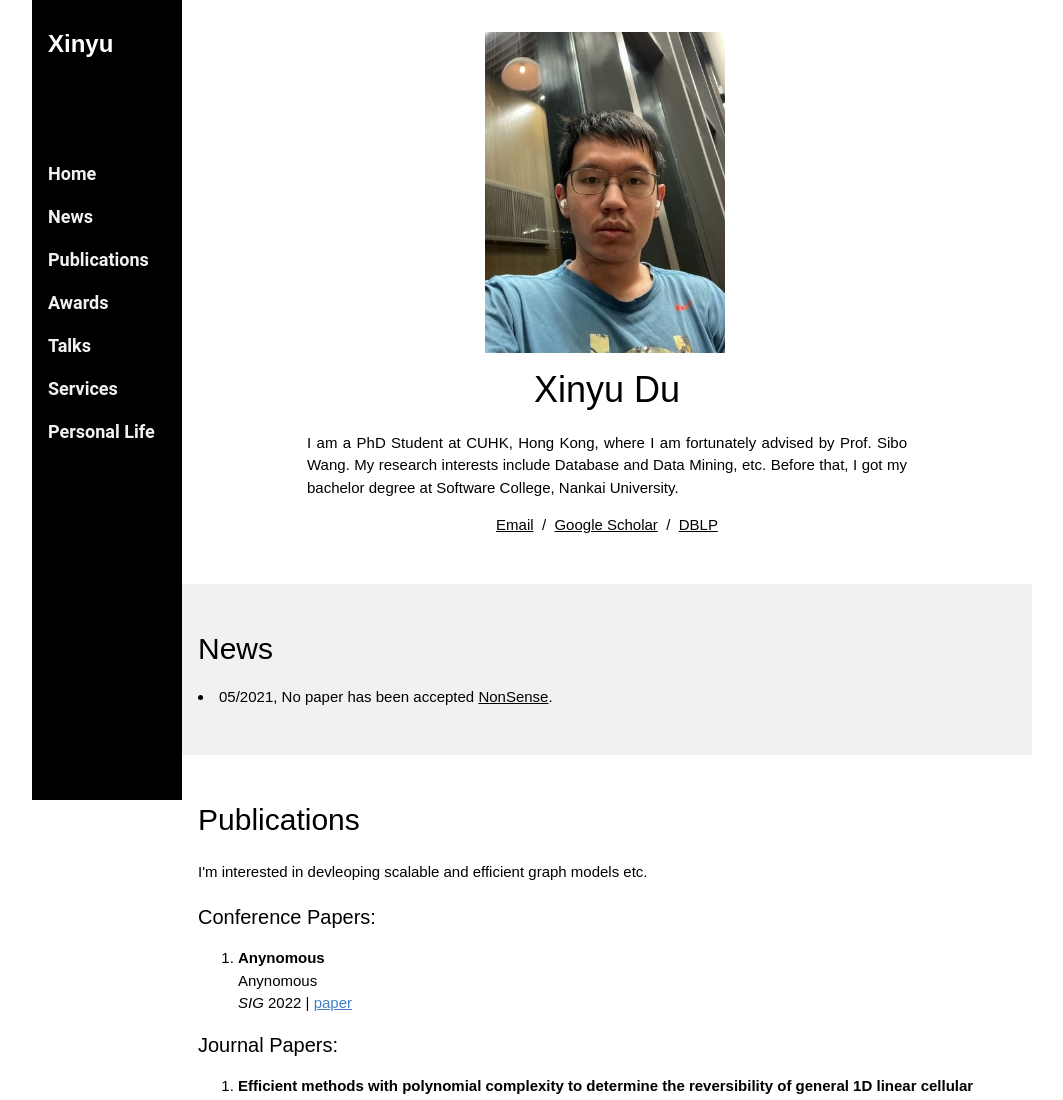
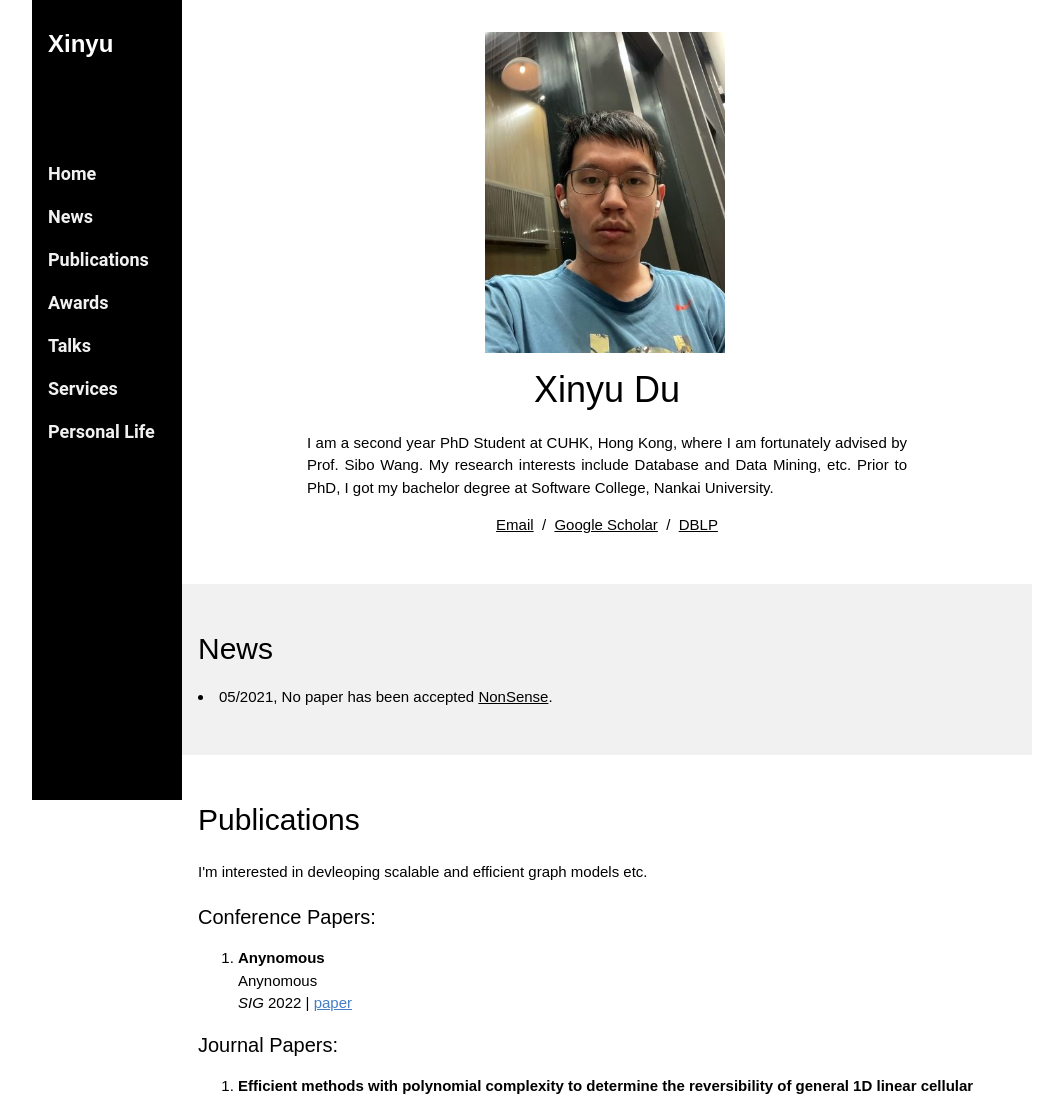
Before and after one commit to DoThingYo/DoThingYo.github.io, a plain HTML site: page index.html in a window 1280 px wide. Shown: the top 1100 px of the page, without its empty margins (108-1171 px from the left). Drawn offline with Linux system fonts and the light colour scheme.

Commit message:
some words

```diff
--- a/index.html
+++ b/index.html
@@ -93,12 +93,13 @@
   <div class="w3-hide-large" style="margin-top:83px"></div>
 
 <!-- The Home Section -->
+
     <div class="w3-container w3-center w3-padding-32" id="home">
       <img style="width: 60%;max-width: 240px" alt="profile photo" src="images/IMG_5555.JPG">
        <img style="width:96%;" src="">
       <h1>Xinyu Du</h1>
         <p class="w3-justify" style="width:100%;border:0px;border-spacing:0px;border-collapse:separate;margin-right:auto;margin-left:auto;max-width:600px">
-          I am a PhD Student at CUHK, Hong Kong, where I am fortunately advised by Prof. Sibo Wang. My research interests include Database and Data Mining, etc. Before that, I got my bachelor degree at Software College, Nankai University.
+          I am a second year PhD Student at CUHK, Hong Kong, where I am fortunately advised by Prof. Sibo Wang. My research interests include Database and Data Mining, etc. Prior to PhD, I got my bachelor degree at Software College, Nankai University.
         </p>
         <p class="w3-center">
           <a href="xydu@link.cuhk.edu.hk">Email</a> &nbsp/&nbsp
```
